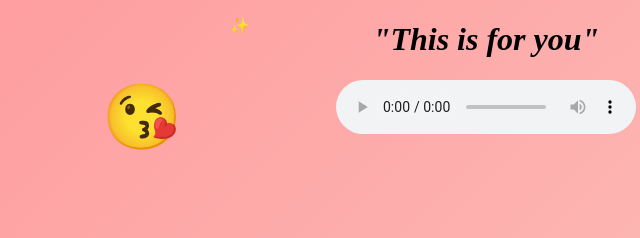
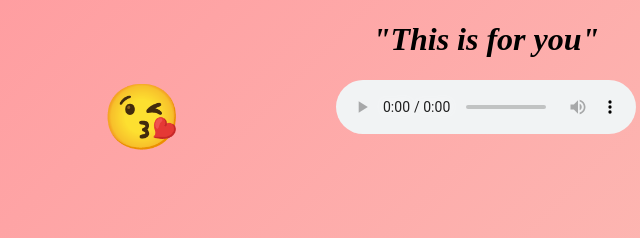
Before and after one commit to shmohit1717-create/foryou, a plain HTML site: page index.html in a window 1280 px wide. Shown: the top 238 px of the page, 154-794 px from the left. Drawn offline with Linux system fonts and the light colour scheme.

Commit message:
Update index.html

```diff
--- a/index.html
+++ b/index.html
@@ -45,10 +45,7 @@ header h1 {text-align:center;}
               left:35%;
              font-size:5vw;}
 
-.emoji4 {position:fixed;
-               top:2%;
-              left:30%;
-              }
+
 
 .audbox {text-align:center;}
 </style>
@@ -87,7 +84,7 @@ header h1 {text-align:center;}
 <div class="emoji1">😘</div>
 <div class="emoji2">🥰</div>
 <div class="emoji3">🧡</div>
-<div class="emoji4">✨</div>
+
 
 <script>
 const song = document.getElementById("song");
```
